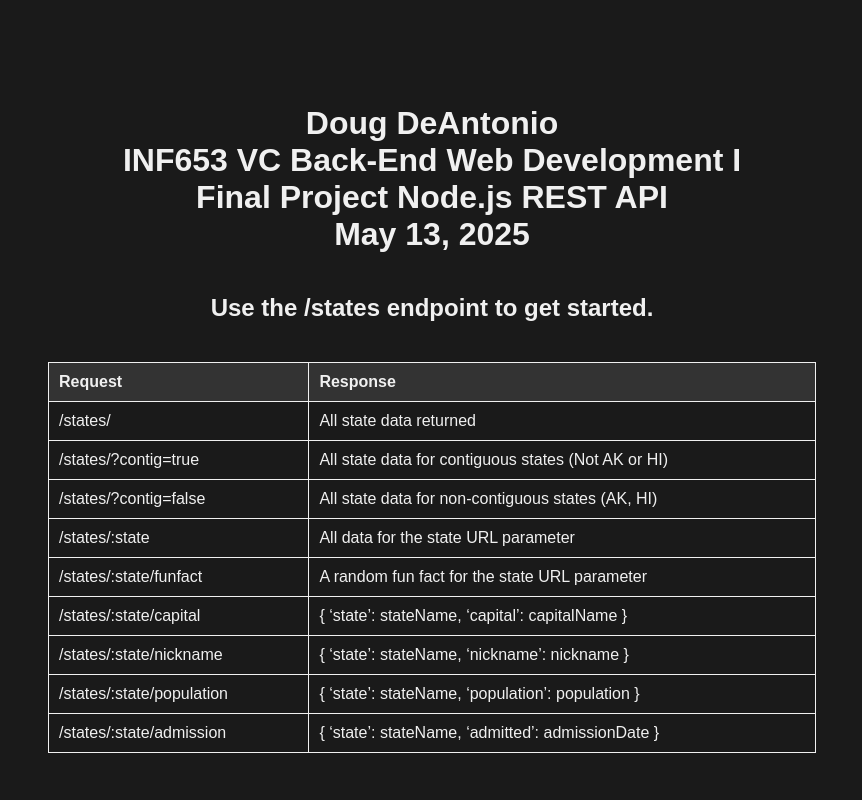
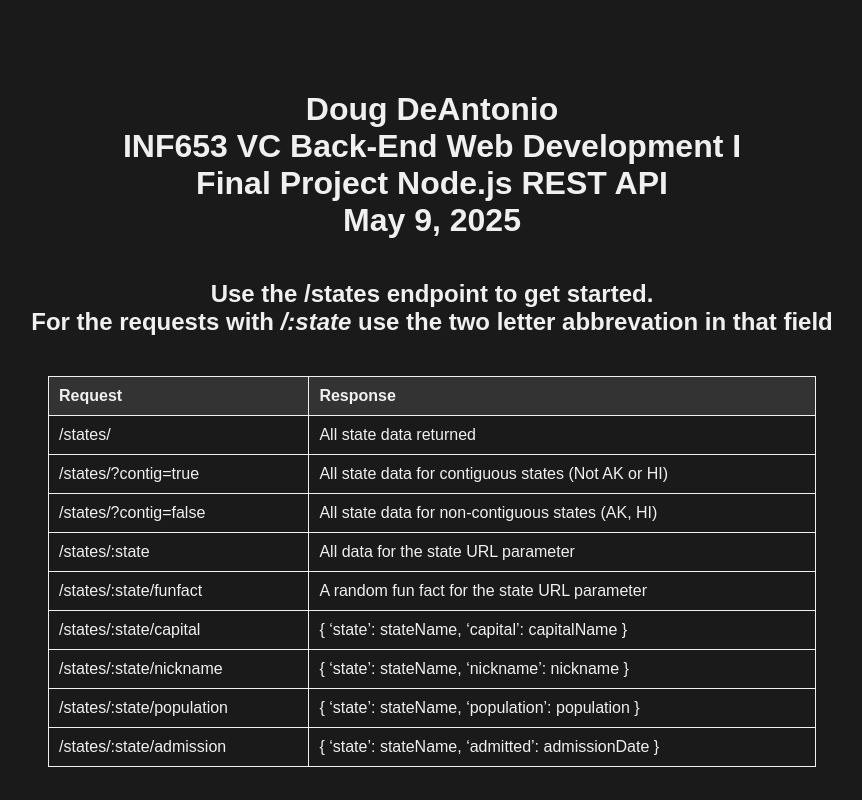
Before and after one commit to DougDeAntonio/INF653_Final_Project, a website: page public/index.html in a window 1280 px wide. Shown: the whole page, without its empty margins (208-1070 px from the left). Drawn offline with Linux system fonts and the light colour scheme.

Commit message:
updated files

```diff
--- a/public/index.html
+++ b/public/index.html
@@ -1,3 +1,4 @@
+
 <!DOCTYPE html>
 <html lang="en">
 <head>
@@ -16,7 +17,7 @@
             height: 100vh;
             margin: 0;
         }
-        h1, p {
+        h1,h2, p {
             text-align: center;
         }
         table {
@@ -39,10 +40,12 @@
         <br>Doug DeAntonio
         <br>INF653 VC Back-End Web Development I
         <br>Final Project Node.js REST API
-        <br>May 13, 2025
+        <br>May 9, 2025
     </h1>
     <h2>
-        <b>Use the /states endpoint to get started.</b>
+        Use the /states endpoint to get started.
+      <br>
+      For the requests with <b><i>/:state</i></b> use the two letter abbrevation in that field
     </h2>
     <table>
         <thead>
```
